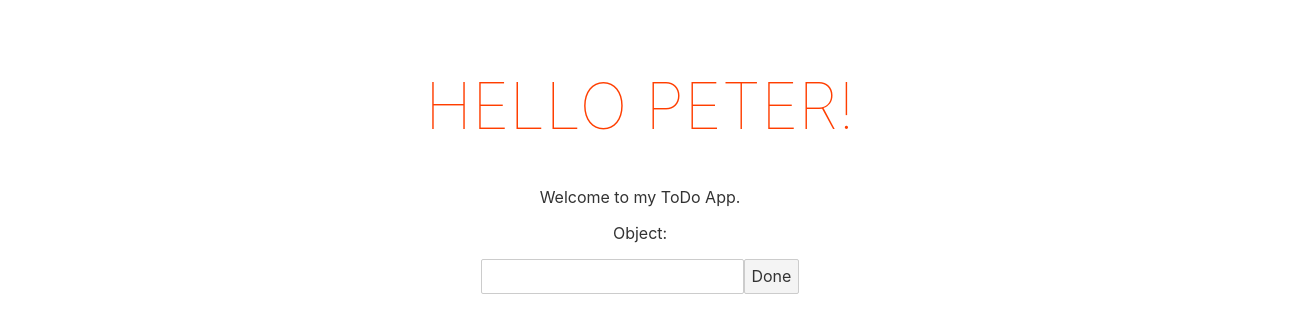
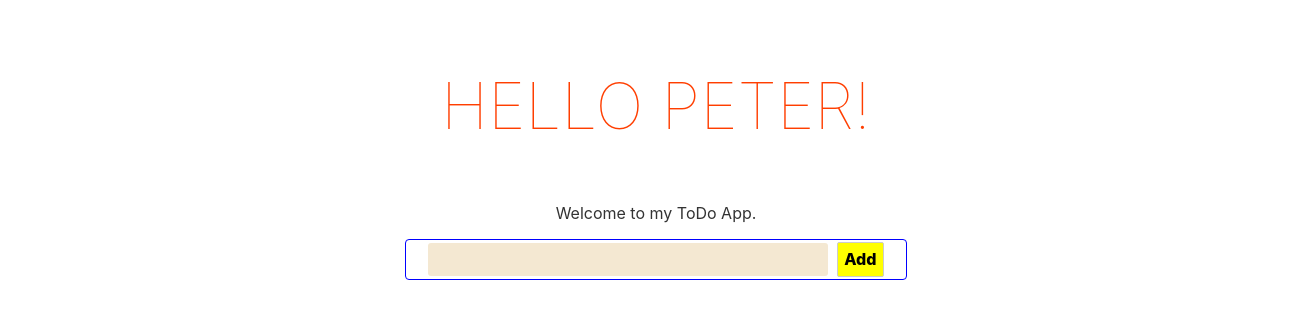
Before and after one commit to mpeterpeter/SvelteToDo, a Svelte app: page / in a window 1280 px wide. Shown: the top 332 px of the page, 1304 px wide, since content can reach past the window. Built offline with nearby package versions, Linux system fonts and the light colour scheme.

Commit message:
TaskToList Add-Button / ShowTask line-through Button

```diff
--- a/src/App.svelte
+++ b/src/App.svelte
@@ -18,9 +18,11 @@
 
 <style>
 	main {
+      display:grid;
+      place-content: center;
 		text-align: center;
 		padding: 1em;
-		max-width: 240px;
+		width:100%;
 		margin: 0 auto;
 	}
 
--- a/src/Components/NewTaskToList.svelte
+++ b/src/Components/NewTaskToList.svelte
@@ -3,8 +3,8 @@
 
    let input = "";
 
-   const addTask = e => {
-      if(e.key == "Enter"){
+   const addTask = key => {
+      if(key == "Enter" && input.value){
          count.plus();
          let newTask = {
             id : $count.toString() + input.value,
@@ -19,9 +19,33 @@
 </script>
 
 <div>
-   <p>Object: {input.value}</p>
    <input
-      on:keyup={e=>addTask(e)}
+      on:keyup={e=>addTask(e.key)}
       bind:this={input}
-      type="text"><button>Done</button>
+      type="text">
+
+      <button on:click={() => addTask("Enter")}>Add</button>
 </div>
+
+<style>
+   div{
+      width: min(500px,80vw);
+      border: 1px blue solid;
+      border-radius: 4px;
+      margin-bottom: 30px;
+   }
+   input{
+      width: min(400px,80%);
+      margin:2px;
+      border:none;
+      outline:none;
+      border-radius:3px;
+      background-color: rgba(200,140,30,0.2)
+   }
+   button{
+      background-color: yellow;
+      color: black;
+      font-weight: 800;
+      margin:2px;
+   }
+</style>
--- a/src/Components/ShowNewTask.svelte
+++ b/src/Components/ShowNewTask.svelte
@@ -2,6 +2,17 @@
    export let task = {};
 
    let input = "";
+
+   const toggle = task => {
+      if(task.done == true){
+         input.style.textDecoration = "none";
+         task.done = false
+      }
+      else{
+         input.style.textDecoration = "line-through";
+         task.done = true
+      }
+   }
 </script>
 
 <div>
@@ -13,5 +24,15 @@
       on:keyup={e => {e.key=="Enter"?input.readOnly=true:null}}
       type="text"
       readonly>
-   <button>Done</button>
+
+   <button on:click={() => toggle(task)}>Done</button>
 </div>
+
+<style>
+   div{
+      width: min(500px,80vw);
+   }
+   input{
+      width: min(400px,80%);
+   }
+</style>
```
